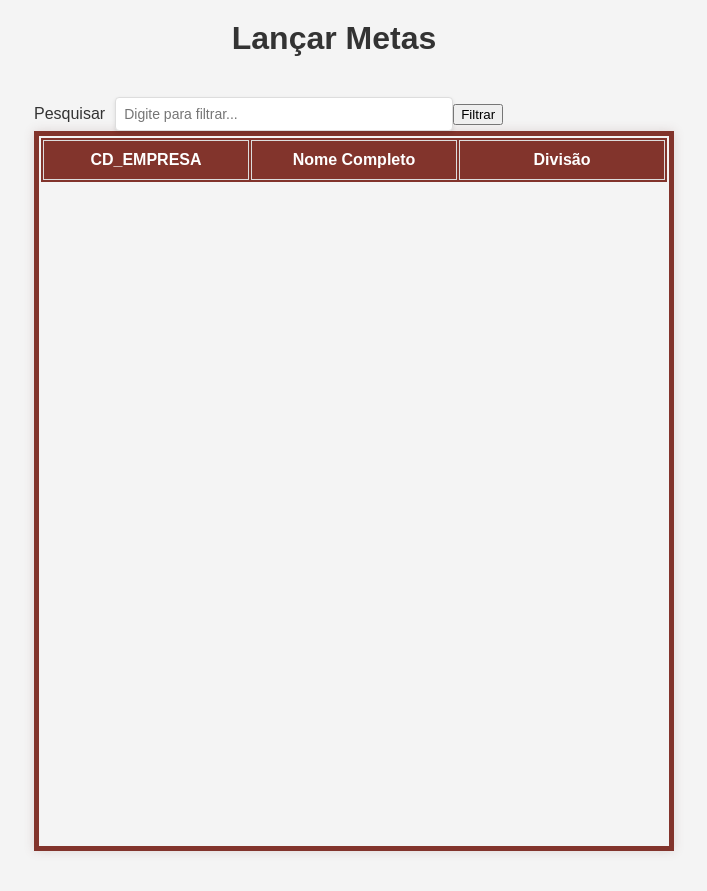
After one commit to usermaster2/controledemetas, a Flask app: page /lancarmetas.html in a window 1280 px wide. The commit adds this page. Shown: the whole page, without its empty margins (306-1013 px from the left). Run offline with Flask 3, Linux system fonts and the light colour scheme; data that the repository does not hold is empty.

Commit message:
Atualizando

```diff
--- a/app.py
+++ b/app.py
@@ -73,6 +73,31 @@ def verMetas():
         ]
 
         return render_template('verMetas.html', metas=metas)
+    except Exception as e:
+        return f"Erro: {e}"
+
+#LANCAR METAS#
+@app.route('/lancarmetas.html')
+def lancarmetas():
+    try:
+        conn = get_db_connection()
+        cursor = conn.cursor()
+        cursor.execute('''
+        select CD_EMPRESA, Nome_completo, Divisao from geempres where DIVISAO IN ('C2', 'C3', 'C1', 'C4')
+        ''')
+        rows = cursor.fetchall()
+
+        # Formatar os dados em uma lista de dicionários
+        lancarmetas = [
+            {
+                'CD_EMPRESA': row[0],
+                'Nome_completo': row[1],
+                'Divisao': row[2]
+            }
+            for row in rows
+        ]
+
+        return render_template('lancarmetas.html', lancarmetas=lancarmetas)  # Passando os dados para o template
     except Exception as e:
         return f"Erro: {e}"
 
--- /dev/null
+++ b/static/css/lancarmetas.css
@@ -0,0 +1,124 @@
+body {
+    font-family: Arial, sans-serif;
+    margin: 0;
+    padding: 0;
+    background-color: #f4f4f4;
+}
+
+h1 {
+    text-align: center;
+    margin: 20px 0;
+    color: #333;
+}
+
+.container {
+    width: 100%;
+    padding: 20px;
+    display: flex;
+    flex-direction: column;
+    align-items: center;
+    justify-content: flex-start;
+}
+
+.box {
+    margin-bottom: 20px;
+    width: 50%;
+}
+
+.filter {
+    display: flex;
+    align-items: center;
+    justify-content: flex-start,;
+    width: 100%;
+}
+
+.filter label {
+    font-size: 16px;
+    color: #333;
+    margin-right: 10px;
+}
+
+.filter input {
+    width: 50%;
+    padding: 8px;
+    font-size: 14px;
+    border: 1px solid #ddd;
+    border-radius: 4px;
+    box-shadow: 0 2px 4px rgba(0, 0, 0, 0.1);
+}
+
+table {
+    width: 100%;
+    border:5px solid #82342C;
+    box-shadow: 0 0 10px rgba(134, 91, 91, 0.2);
+    height: 90vh;
+    overflow: hidden;
+}
+
+thead {
+    position: sticky;
+    top: 0;
+    z-index: 2;
+    background-color: #82342C;
+    color: white;
+}
+
+thead th, tbody td {
+    padding: 10px;
+    text-align: center;
+    border: 1px solid #ddd; /* Adiciona bordas */
+}
+
+tbody {
+    display: block; /* Separa o corpo para permitir scroll */
+    max-height: calc(90vh - 40px); /* Altura dinâmica para o corpo */
+    overflow-y: auto; /* Adiciona rolagem apenas no corpo */
+}
+
+tbody tr {
+    display: table; /* Mantém o layout de tabela */
+    width: 100%;
+    table-layout: fixed; /* Garante que as colunas fiquem alinhadas */
+}
+
+thead tr {
+    display: table; /* Garante alinhamento do cabeçalho com o corpo */
+    width: 100%;
+    table-layout: fixed;
+}
+
+th, td {
+    width: 33.33%; /* Todas as colunas terão largura igual */
+}
+
+
+@media (max-width: 768px) {
+    table {
+        font-size: 12px;
+    }
+
+    thead {
+        display: none;
+    }
+
+    tbody tr {
+        display: block;
+        margin-bottom: 10px;
+        border: 1px solid #ddd;
+    }
+
+    tbody td {
+        display: block;
+        text-align: right;
+        padding: 10px;
+        position: relative;
+    }
+
+    tbody td::before {
+        content: attr(data-label);
+        position: absolute;
+        left: 10px;
+        font-weight: bold;
+        text-align: left;
+    }
+}
--- a/static/js/editarmetas.js
+++ b/static/js/editarmetas.js
@@ -47,6 +47,7 @@ function metapercent() {
     const metaAtual = document.getElementById("total_meta1");
     const porcentagemInput = document.getElementById("Porcentagem");
 
+
     if (!novaMeta || !metaAtual || !porcentagemInput) return;
 
     // Converte valores para float, substituindo vírgula por ponto (caso necessário)
--- /dev/null
+++ b/templates/lancarmetas.html
@@ -0,0 +1,41 @@
+<!DOCTYPE html>
+<html lang="en">
+<head>
+    <meta charset="UTF-8">
+    <meta name="viewport" content="width=device-width, initial-scale=1.0">
+    <title>Lançar Metas</title>
+    <link rel="stylesheet" href="/static/css/lancarmetas.css">
+</head>
+<body>
+    <h1>Lançar Metas</h1>
+
+    <div class="container">
+        <div class="box">
+            <div class="filter">
+                <label for="filter">Pesquisar</label>
+                <input type="text" name="filter" id="filter" placeholder="Digite para filtrar...">
+                <button class="filtrar">Filtrar</button>
+        </div>
+
+        <table>
+            <thead>
+                <tr>
+                    <th>CD_EMPRESA</th>
+                    <th>Nome Completo</th>
+                    <th>Divisão</th>
+                </tr>
+            </thead>
+            <tbody>
+                {% for item in lancarmetas %}
+                <tr>
+                    <td>{{ item.CD_EMPRESA }}</td>
+                    <td>{{ item.Nome_completo }}</td>
+                    <td>{{ item.Divisao }}</td>
+                </tr>
+                {% endfor %}
+            </tbody>
+        </table>
+
+    </div>
+</body>
+</html>
--- a/templates/tela_inicial.html
+++ b/templates/tela_inicial.html
@@ -27,7 +27,7 @@
         </div>
 
         <div class="container">
-            <a href="/lancar_metas">
+            <a href="/lancarmetas.html">
                 <div class="card">
                     <h2>Lançar metas</h2>
                     <p>Lançar metas para vendedores</p>
```
Also changed, not shown: static/js/lancarmetas.js (added).
